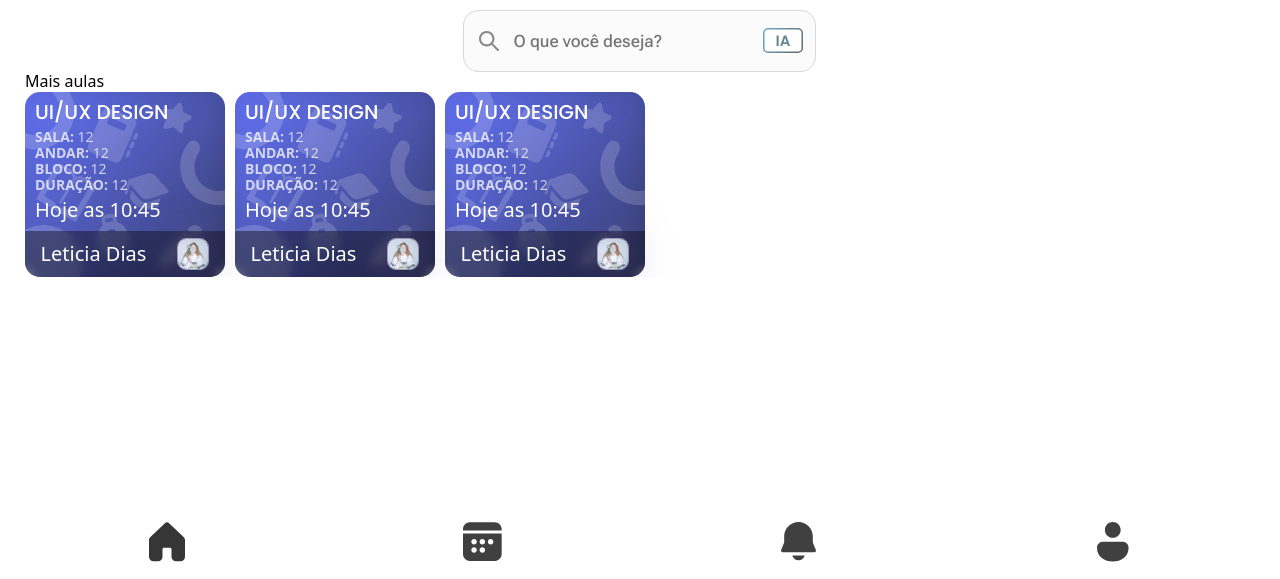
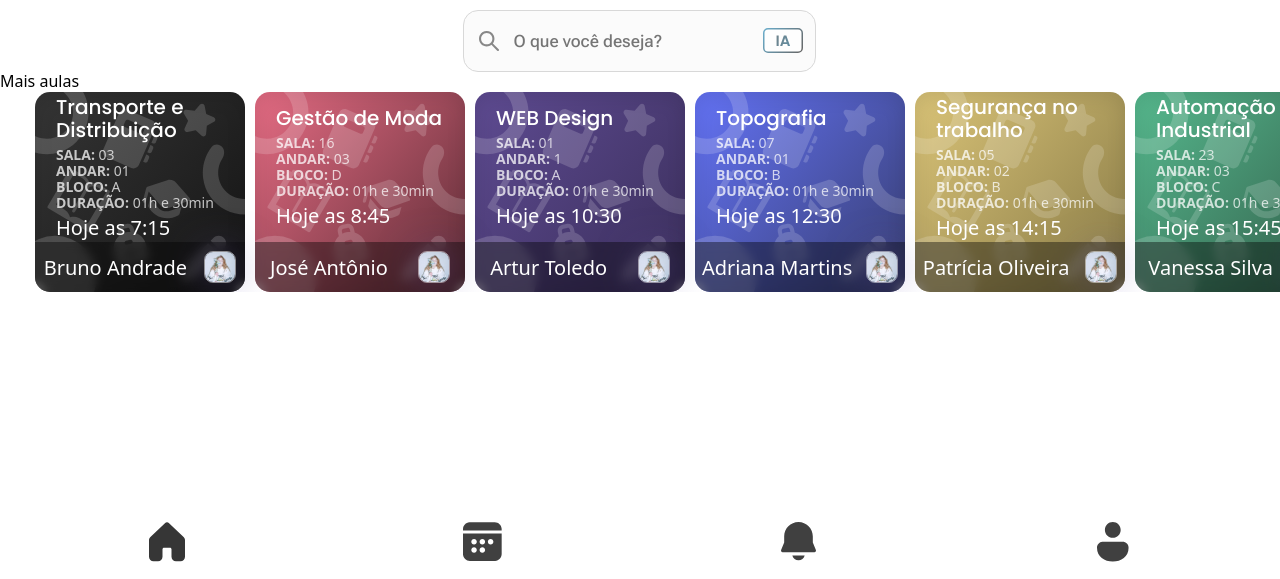
Before and after one commit to TonyRodIv/TimeKeeper-LEGADO, a plain HTML site: page pages/home.html in a window 1280 px wide. Shown: the part 221-800 px from the top of the page. Drawn offline with Linux system fonts and the light colour scheme.

Commit message:
Novidades, Melhorias e correções de bugs

```diff
--- a/js/cards.js
+++ b/js/cards.js
@@ -1,3 +1,57 @@
-fetch('../src/data.json').then(response => response.json()).then(infoAulas => {
+let writeCard = document.getElementById('writeCards')
+
+fetch('../src/data.json')
+  .then(response => response.json())
+  .then(infoAulas => {
+    const numerosSorteados = [];
+    while (numerosSorteados.length < 6) {
+      const numero = Math.floor(Math.random() * 6);
+      if (!numerosSorteados.includes(numero)) {
+        numerosSorteados.push(numero);
+      }
+    }
+    const horarios = [
+      { horario: "7:15", id: '1' },
+      { horario: "8:45", id: '2' },
+      { horario: "10:30", id: '3' },
+      { horario: "12:30", id: '4' },
+      { horario: "14:15", id: '5' },
+      { horario: "15:45", id: '6' }
+    ];
+    for (let i = 0; i < infoAulas.length; i++) {
+      infoAulas[numerosSorteados[i]].id = horarios[i].id;
+      infoAulas[numerosSorteados[i]].horario = horarios[i].horario;
+    }
+
+    infoAulas.sort((a, b) => a.id - b.id);
+    for (let i = 0; i < infoAulas.length; i++) {
+        writeCard.innerHTML += `
+        <figure class="${infoAulas[i].cor} normalCard">
+          <div class="cardImg">
+            <article class="infoCard">
+              <p class="titleCard">
+                ${infoAulas[i].nomeDaAula}
+              </p>
+              <p class="infoClass">
+                SALA: <span class="infoClassSpan">${infoAulas[i].sala}</span> <br>
+                ANDAR: <span class="infoClassSpan">${infoAulas[i].andar}</span> <br>
+                BLOCO: <span class="infoClassSpan">${infoAulas[i].bloco}</span> <br>
+                DURAÇÃO: <span class="infoClassSpan">${infoAulas[i].duracao}</span>
+              </p>
+              <p class="textBoldCard">
+                Hoje as ${infoAulas[i].horario}
+              </p>
+            </article>
+            <article class="infoBar">
+              <p class="textBoldCard">
+              ${infoAulas[i].professor}
+              </p>
+              <img src="../img/Pfp/aluno/pfp - alice.png" class="teacherImg" alt="" srcset="">
+            </article>
+          </div>
+        </figure>
+      `;
+      }
+
     console.log(infoAulas);
   });
--- a/pages/home.html
+++ b/pages/home.html
@@ -40,79 +40,8 @@
             <section class="cardsClasses">
                 <p>Mais aulas</p>
                 <figure class="moreClasses"></figure>
-                <article class="carrosselCardsClasses">
-                    <figure class="blue normalCard">
-                        <div class="cardImg">
-                            <article class="infoCard">
-                                <p class="titleCard">
-                                    UI/UX DESIGN
-                                </p>
-                                <p class="infoClass">
-                                    SALA: <span class="infoClassSpan">12</span> <br>
-                                    ANDAR: <span class="infoClassSpan">12</span> <br>
-                                    BLOCO: <span class="infoClassSpan">12</span> <br>
-                                    DURAÇÃO: <span class="infoClassSpan">12</span>
-                                </p>
-                                <p class="textBoldCard">
-                                    Hoje as 10:45
-                                </p>
-                            </article>
-                            <article class="infoBar">
-                                <p class="textBoldCard">
-                                    Leticia Dias
-                                </p>
-                                <img src="../img/Pfp/aluno/pfp - alice.png" class="teacherImg" alt="" srcset="">
-                            </article>
-                        </div>
-                    </figure>
-                    <figure class="blue normalCard">
-                        <div class="cardImg">
-                            <article class="infoCard">
-                                <p class="titleCard">
-                                    UI/UX DESIGN
-                                </p>
-                                <p class="infoClass">
-                                    SALA: <span class="infoClassSpan">12</span> <br>
-                                    ANDAR: <span class="infoClassSpan">12</span> <br>
-                                    BLOCO: <span class="infoClassSpan">12</span> <br>
-                                    DURAÇÃO: <span class="infoClassSpan">12</span>
-                                </p>
-                                <p class="textBoldCard">
-                                    Hoje as 10:45
-                                </p>
-                            </article>
-                            <article class="infoBar">
-                                <p class="textBoldCard">
-                                    Leticia Dias
-                                </p>
-                                <img src="../img/Pfp/aluno/pfp - alice.png" class="teacherImg" alt="" srcset="">
-                            </article>
-                        </div>
-                    </figure>
-                    <figure class="blue normalCard">
-                        <div class="cardImg">
-                            <article class="infoCard">
-                                <p class="titleCard">
-                                    UI/UX DESIGN
-                                </p>
-                                <p class="infoClass">
-                                    SALA: <span class="infoClassSpan">12</span> <br>
-                                    ANDAR: <span class="infoClassSpan">12</span> <br>
-                                    BLOCO: <span class="infoClassSpan">12</span> <br>
-                                    DURAÇÃO: <span class="infoClassSpan">12</span>
-                                </p>
-                                <p class="textBoldCard">
-                                    Hoje as 10:45
-                                </p>
-                            </article>
-                            <article class="infoBar">
-                                <p class="textBoldCard">
-                                    Leticia Dias
-                                </p>
-                                <img src="../img/Pfp/aluno/pfp - alice.png" class="teacherImg" alt="" srcset="">
-                            </article>
-                        </div>
-                    </figure>
+                <article class="carrosselCardsClasses" id="writeCards">
+                    <div class="cardp"></div>
                 </article>
             </section>
         </section>
--- a/src/data.json
+++ b/src/data.json
@@ -1,69 +1,69 @@
 [
     {
         "nomeDaAula": "WEB Design",
+        "cor": "purple",
         "sala": "01",
         "andar": "1",
         "bloco": "A",
-        "duracao": "1h",
-        "horarioDeInicio": "7:15",
-        "professor(a)": "Artur Toledo",
+        "duracao": "01h e 30min",
+        "professor": "Artur Toledo",
         "categorias": ["Figma", "UI/UX", "Design de interfaces"],
         "descricao":
             "Nessa aula iremos aprender a explorar o universo do Figma! Descubra as habilidades fundamentais para criar designs incríveis e colaborativos. Explore recursos avançados de prototipagem, edição de vetores e compartilhamento em tempo real. Prepare-se para se inspirar com as infinitas possibilidades que o Figma tem a oferecer!"
     },
     {
         "nomeDaAula": "Segurança no trabalho",
+        "cor": "gold",
         "sala": "05",
         "andar": "02",
         "bloco": "B",
-        "duracao": "2h",
-        "horarioDeInicio": "10:30",
-        "professor(a)": "Patrícia Oliveira",
+        "duracao": "01h e 30min",
+        "professor": "Patrícia Oliveira",
         "categorias": ["EPi's", "Normas de Segurança", "Prevenção de Acidentes"],
         "descricao":
             "Aprenda os fundamentos essenciais da segurança no trabalho nesta aula prática. Descubra como identificar riscos, implementar medidas de prevenção e promover um ambiente de trabalho seguro."
     },
     {
         "nomeDaAula": "Automação Industrial",
+        "cor": "green",
         "sala": "23",
         "andar": "03",
         "bloco": "C",
-        "duracao": "1:30h",
-        "horarioDeInicio": "12:45",
-        "professor(a)": "Vanessa Silva",
+        "duracao": "01h e 30min",
+        "professor": "Vanessa Silva",
         "categorias": ["Sensores", "Sistemas Automatizados", "Programação de CLPs"],
         "descricao": "Explore o mundo da automação industrial nesta aula prática. Aprenda sobre sensores, controladores lógicos programáveis (CLPs) e integração de sistemas automatizados. Desenvolva habilidades para operar e programar equipamentos, preparando-se para impulsionar a eficiência na indústria."
     },
     {
         "nomeDaAula": "Gestão de Moda",
+        "cor": "pink",
         "sala": "16",
         "andar": "03",
         "bloco": "D",
-        "duracao": "01h e 45min",
-        "horarioDeInicio": "8:15",
-        "professor(a)": "José Antônio",
+        "duracao": "01h e 30min",
+        "professor": "José Antônio",
         "categorias": ["Moda", "Design de Vestuário", "Estratégias de Marketing"],
         "descricao": "Desenvolva habilidades práticas de design, costura e seleção de materiais. Aprenda sobre gestão de moda e estratégias de marketing. Prepare-se para uma carreira promissora no mundo da moda."
     },
     {
         "nomeDaAula": "Topografia",
+        "cor": "blue",
         "sala": "07",
         "andar": "01",
         "bloco": "B",
-        "duracao": "02h e 30min",
-        "horarioDeInicio": "14:30",
-        "professor(a)": "Adriana Martins",
+        "duracao": "01h e 30min",
+        "professor": "Adriana Martins",
         "categorias": ["Técnico em Edificações", "Georreferenciamento", "Medições e Levantamentos Topográficos"],
         "descricao": "Aprenda medição precisa do terreno, uso de instrumentos como teodolitos e estações totais, criação de mapas e identificação de acidentes geográficos para projetos de construção."
     },
     {
         "nomeDaAula": "Transporte e Distribuição",
+        "cor": "dark",
         "sala": "03",
         "andar": "01",
         "bloco": "A",
-        "duracao": "1h e 50min",
-        "horarioDeInicio": "17:15",
-        "professor(a)": "Bruno Andrade",
+        "duracao": "01h e 30min",
+        "professor": "Bruno Andrade",
         "categorias": ["Técnico em Logística", "Modos de Transporte", "Roteirização e Otimização Logística"],
         "descricao": "Estude modos de transporte, otimização de rotas e tecnologias na gestão logística. Desenvolva habilidades práticas para operações eficientes de entrega aos clientes."
     }
--- a/style/cards.css
+++ b/style/cards.css
@@ -1,6 +1,6 @@
 .normalCard {
-    min-width: 200px;
-    height: 185px;
+    min-width: 210px;
+    height: 200px;
     box-shadow: inset 0px 4px 20px rgba(0, 0, 0, 0.1);
     border-radius: 15px;
     color: #fff;
@@ -10,7 +10,7 @@
     width: 100%;
     height: 100%;
     background-image: url(../img/Cards/icons-bg-small-card.svg);
-
+    background-size: cover;
 }
 
 .infoCard {
@@ -20,11 +20,11 @@
     justify-content: center;
     gap: 5px;
     height: 75%;
-    width: 90%;
+    width: 80%;
 }
 
 .infoBar {
-    width: 200px;
+    width: 100%;
     height: 25%;
     background: rgba(0, 0, 0, 0.4);
     backdrop-filter: blur(5px);
--- a/style/home.css
+++ b/style/home.css
@@ -102,9 +102,6 @@ header {
     bottom: 17px;
     right: 15px;
 }
-.content{
-    padding-left: 25px;
-}
 .cardClasses {
     width: 85%;
     max-width: 331px;
@@ -117,7 +114,9 @@ header {
     gap: 10px;
     overflow: auto;
 }
-
+.cardp{
+    padding-left: 25px;
+}
 
 
 
```
